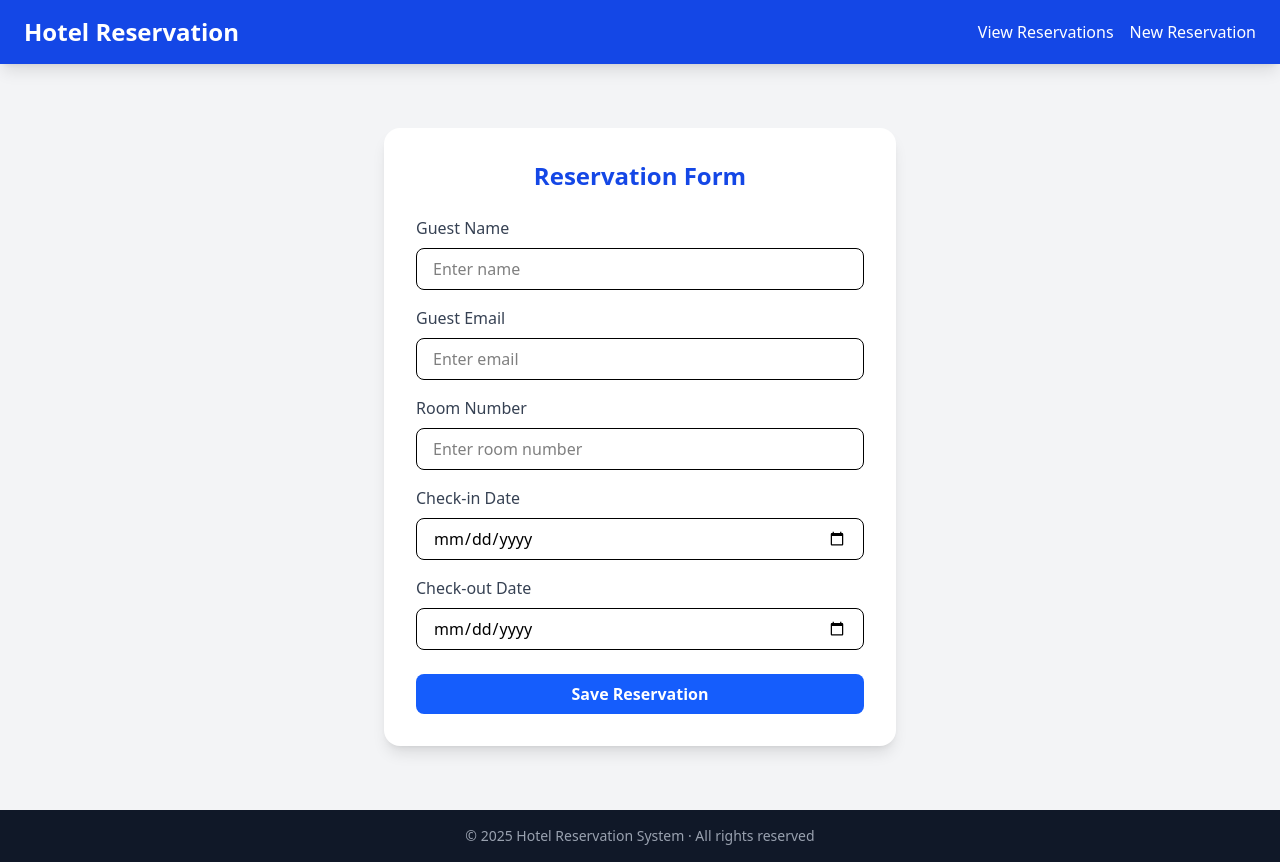
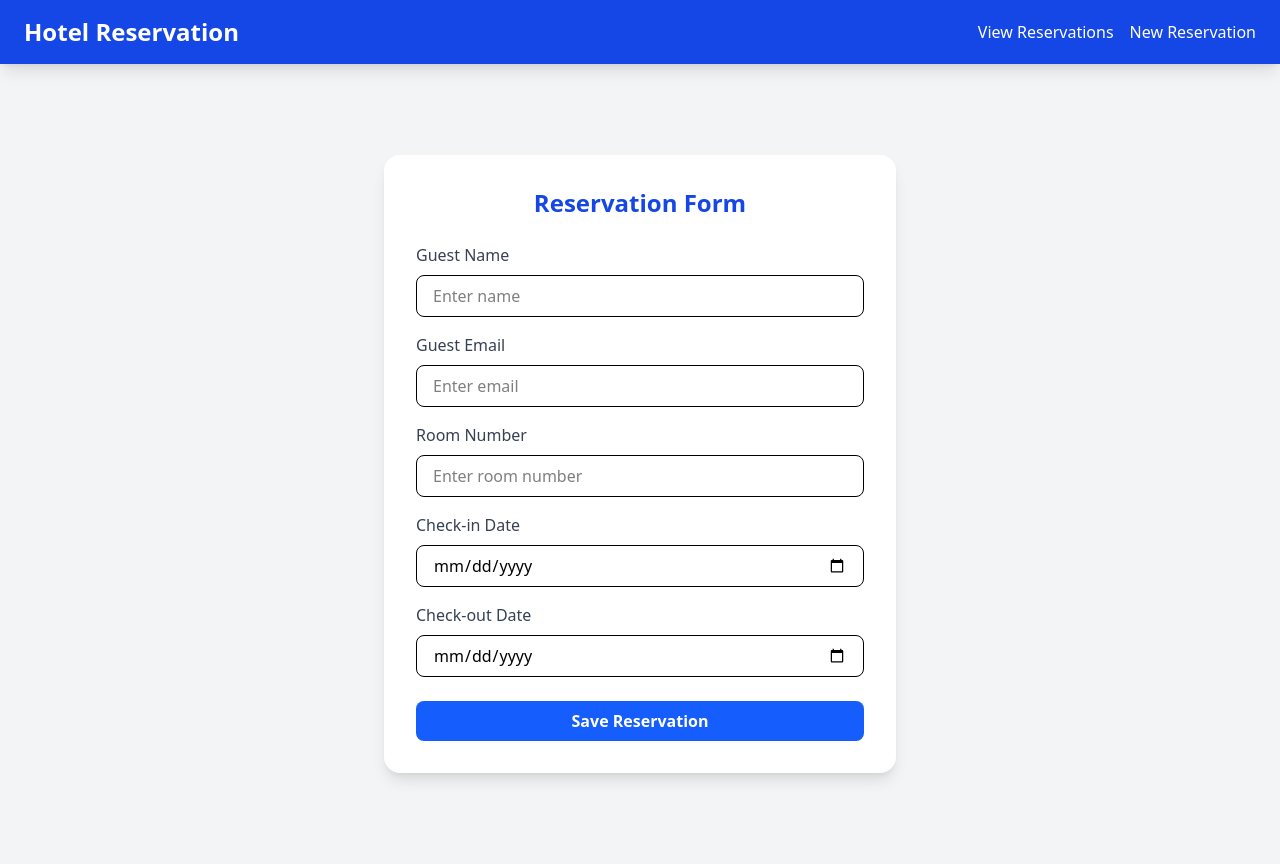
Before and after one commit to mithalesh-mk/hotel-app, an Angular app: page /edit/1 in a window 1280 px wide. Built offline with nearby package versions, Linux system fonts and the light colour scheme.

Commit message:
completed & closed final2

```diff
--- a/src/app/home/home-module.ts
+++ b/src/app/home/home-module.ts
@@ -11,6 +11,7 @@ import { RouterModule } from '@angular/router';
     CommonModule,
     Home,
     RouterModule
-  ]
+  ],
+
 })
 export class HomeModule { }
--- a/src/app/home/home.html
+++ b/src/app/home/home.html
@@ -1,4 +1,4 @@
-<div class="min-h-screen flex flex-col bg-gray-100">
+<div class="flex flex-col">
   <!-- Header -->
   <header class="bg-blue-700 text-white shadow-lg sticky top-0 z-50">
     <div class="container mx-auto flex justify-between items-center py-4 px-6">
@@ -21,15 +21,4 @@
       </nav>
     </div>
   </header>
-
-  <!-- Main Content -->
-  <main class="flex-1 container mx-auto py-10 px-4 md:px-6">
-    <router-outlet>
-    </router-outlet>
-  </main>
-
-  <!-- Footer -->
-  <footer class="bg-gray-900 text-gray-400 text-center py-4 text-sm">
-    © 2025 Hotel Reservation System · All rights reserved
-  </footer>
 </div>
--- a/src/app/reservation-form/reservation-form.html
+++ b/src/app/reservation-form/reservation-form.html
@@ -1,4 +1,5 @@
-<div class=" bg-gray-100 flex items-center justify-center p-6">
+<app-home></app-home>
+<div class="min-h-screen bg-gray-100 flex items-center justify-center p-6">
     <div class="bg-white shadow-lg rounded-2xl p-8 w-full max-w-lg">
       <h2 class="text-2xl font-bold text-blue-700 mb-6 text-center">
         Reservation Form
--- a/src/app/reservation-list/reservation-list.html
+++ b/src/app/reservation-list/reservation-list.html
@@ -1,3 +1,4 @@
+<app-home></app-home>
 <h2 class="text-2xl font-bold text-center mb-6">Reservation List</h2>
 
 @if (reservations.length > 0) {
--- a/src/app/reservation-list/reservation-list.ts
+++ b/src/app/reservation-list/reservation-list.ts
@@ -3,7 +3,8 @@ import { Reservation } from '../models/reservation';
 import { ReservationService } from '../reservation/reservationservice';
 import { CommonModule } from '@angular/common';
 import { RouterModule } from '@angular/router';
-import { Home } from "../home/home";
+import { Home } from '../home/home';
+
 @Component({
   selector: 'app-reservation-list',
   imports: [CommonModule, RouterModule, Home],
--- a/src/app/reservation/reservation-module.ts
+++ b/src/app/reservation/reservation-module.ts
@@ -2,6 +2,7 @@ import { NgModule } from '@angular/core';
 import { CommonModule } from '@angular/common';
 import { ReservationForm } from '../reservation-form/reservation-form';
 import { ReservationList } from '../reservation-list/reservation-list';
+import { Home } from '../home/home';
 
 
 
@@ -11,7 +12,8 @@ import { ReservationList } from '../reservation-list/reservation-list';
   imports: [
     CommonModule,
     ReservationForm,
-    ReservationList
+    ReservationList,
+    Home
   ]
 })
 export class ReservationModule { }
```
Also changed, not shown: src/app/app.routes.ts (+4 -10 lines).
